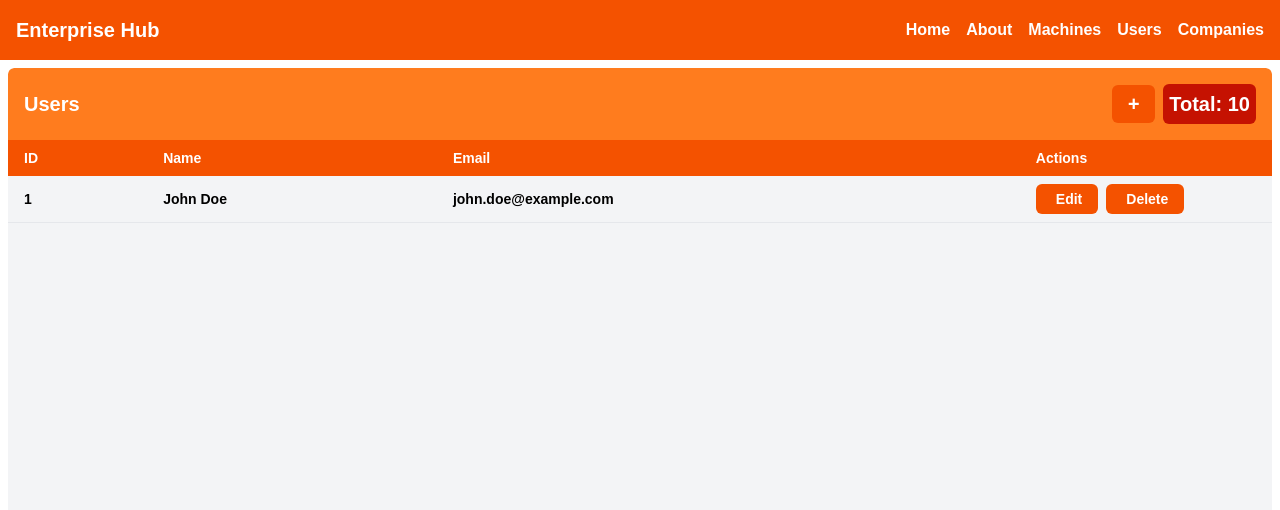
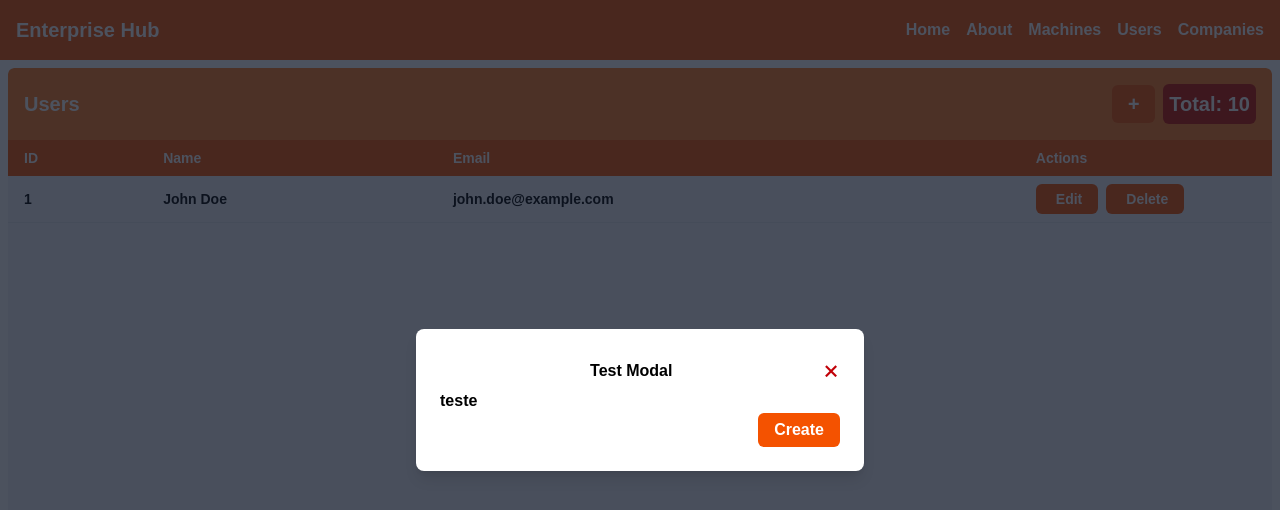
Before and after one commit to DavidLinoe/enterprise-hub-angular-nest, an Angular app: page /users in a window 1280 px wide. Shown: the top 510 px of the page. Built offline with nearby package versions, Linux system fonts and the light colour scheme.

Commit message:
feat: criando modal component

```diff
--- /dev/null
+++ b/src/app/components/modal/containers/modal.component.html
@@ -0,0 +1,33 @@
+@if (open()) {
+  <div
+    class="absolute z-10 top-0 left-0 w-full h-full flex items-center justify-center bg-gray-900/75 bg-opacity-50"
+  >
+    <div class="bg-white rounded-lg shadow-lg p-6 w-full max-w-md">
+      <header class="flex justify-between items-center">
+        <h2 class="text-xl flex text-left font-bold mb-4"></h2>
+        {{ title() }}
+        <i
+          (click)="close.emit(true)"
+          class="cursor-pointer text-red-700 font-normal rotate-45 text-3xl"
+          >+</i
+        >
+      </header>
+
+      <ng-content> </ng-content>
+
+      <div class="flex justify-end space-x-2">
+        @if (buttons().length > 0) {
+          @for (button of buttons(); track button) {
+            <button
+              class="px-4 py-2 rounded hover:bg-gray-200"
+              (click)="button.callback(button)"
+              [disabled]="button.disabled"
+            >
+              {{ button.label }}
+            </button>
+          }
+        }
+      </div>
+    </div>
+  </div>
+}
--- /dev/null
+++ b/src/app/components/modal/containers/modal.component.ts
@@ -0,0 +1,20 @@
+import { CommonModule } from '@angular/common';
+import { Component, input, output } from '@angular/core';
+import { Router } from '@angular/router';
+import { ModalButtons } from '../models/modal.model';
+
+@Component({
+  imports: [CommonModule],
+  selector: 'component-modal',
+  templateUrl: './modal.component.html',
+})
+export class ModalComponent {
+    public open = input<boolean>(false);
+
+  public title = input<string>('');
+  public buttons = input<ModalButtons[]>([]);
+  public close = output<boolean>();
+
+
+  constructor(public router: Router) {}
+}
--- /dev/null
+++ b/src/app/components/modal/models/modal.model.ts
@@ -0,0 +1,6 @@
+export interface ModalButtons {
+  label: string;
+  icon?: string;
+  disabled?: boolean;
+  callback: (item: any) => void;
+}
--- a/src/app/features/users/containers/users.component.html
+++ b/src/app/features/users/containers/users.component.html
@@ -31,3 +31,17 @@
     },
   ]"
 ></component-table>
+
+<component-modal
+  [open]="true"
+  [buttons]="[
+    {
+      label: 'Create',
+      disabled: false,
+      callback: (item) => createUser(),
+    },
+  ]"
+  [title]="'Test Modal'"
+>
+  teste
+</component-modal>
--- a/src/app/features/users/containers/users.component.ts
+++ b/src/app/features/users/containers/users.component.ts
@@ -3,9 +3,10 @@ import { Component } from '@angular/core';
 import { Router } from '@angular/router';
 import { TableComponent } from '../../../components/table/containers/table.component';
 import { TotalizerComponent } from "../../../components/totalizer/containers/totalizer.component";
+import { ModalComponent } from "../../../components/modal/containers/modal.component";
 
 @Component({
-  imports: [CommonModule, TableComponent, TotalizerComponent],
+  imports: [CommonModule, TableComponent, TotalizerComponent, ModalComponent],
   selector: 'feature-users',
   templateUrl: './users.component.html',
 })
```
